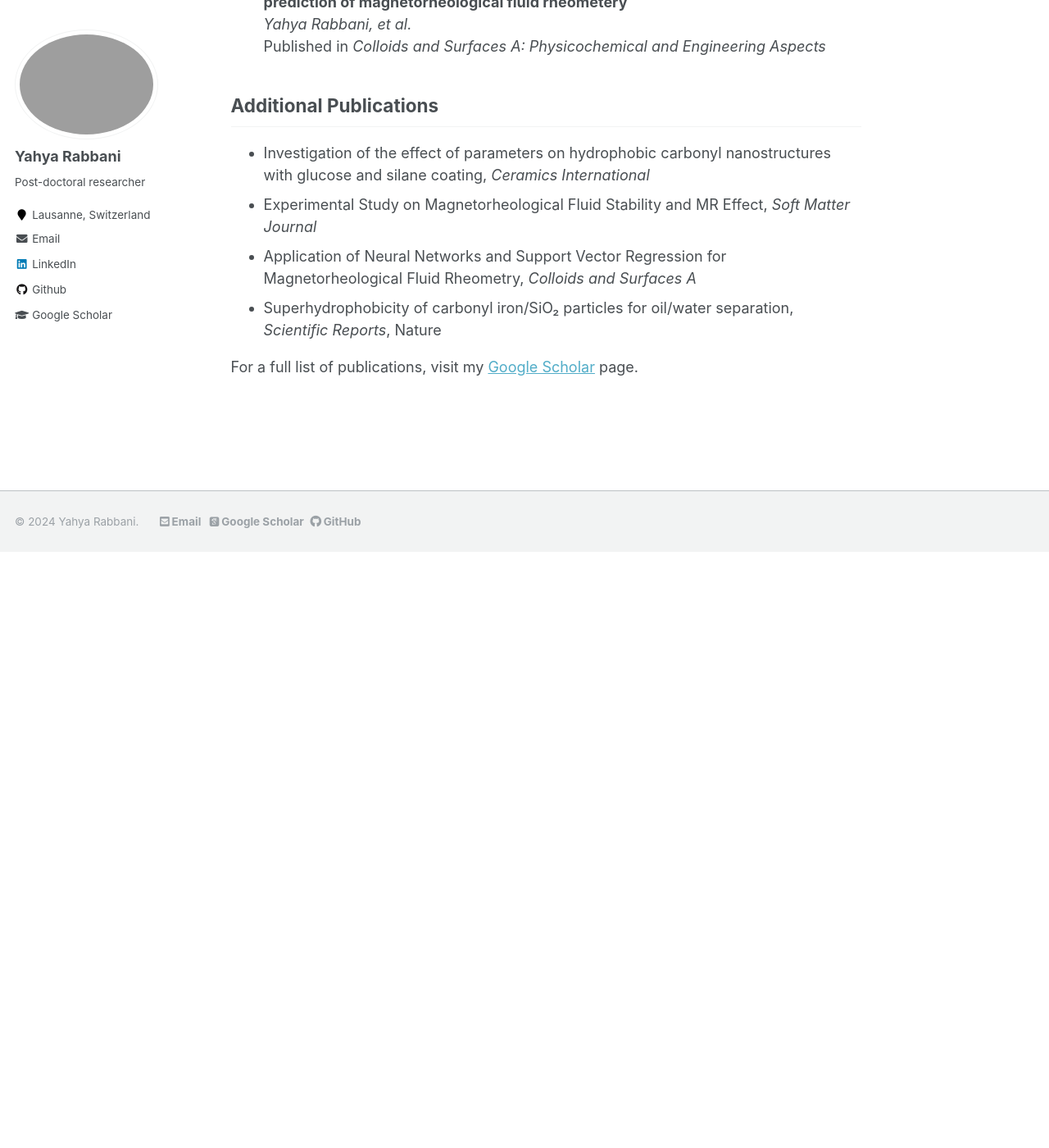
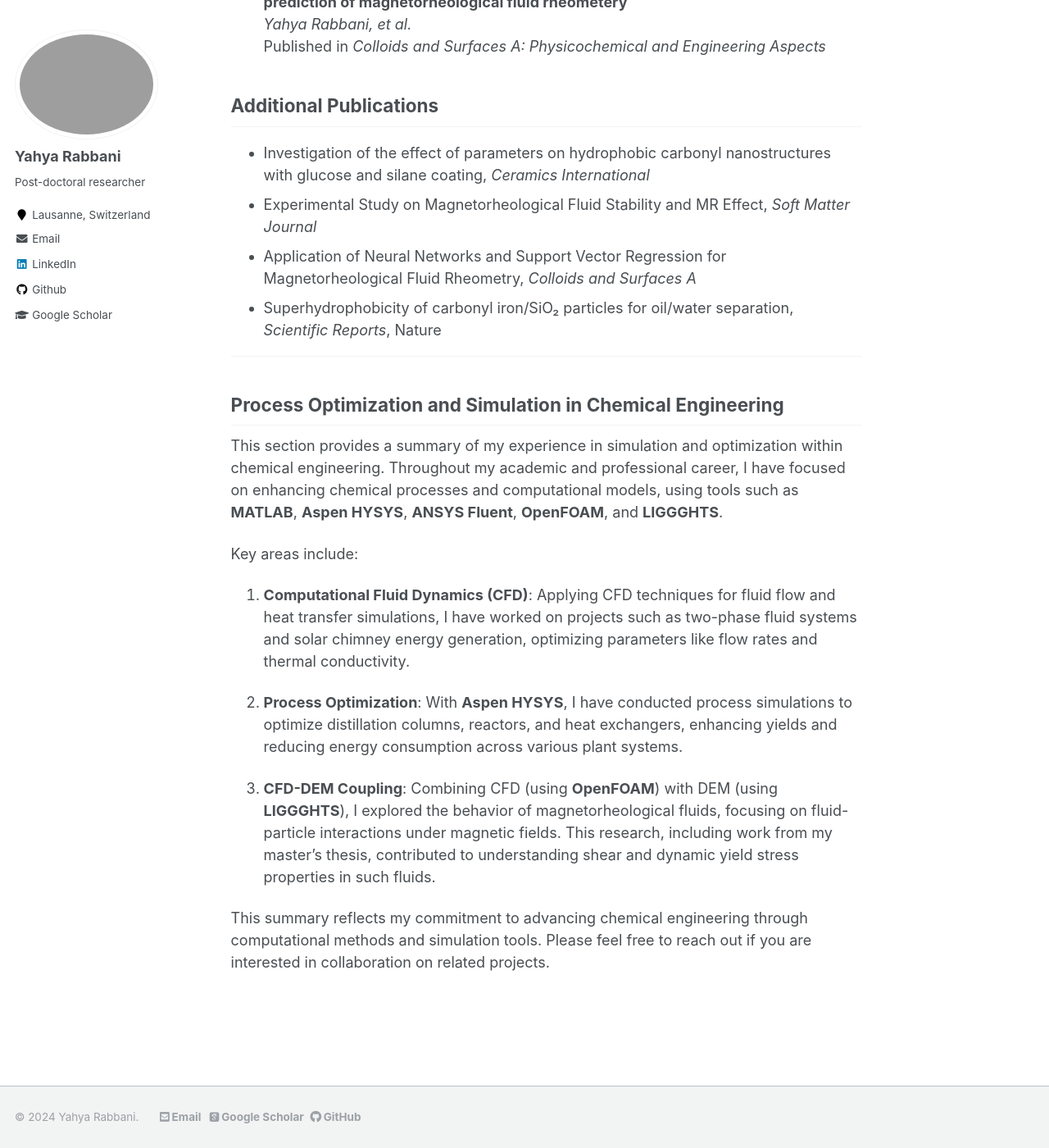
Before and after one commit to YahyaRabbani20/YahyaRabbani, a Jekyll site: the page built from _pages/research.md, in a window 1280 px wide and 1400 px high, scrolled down 1359 px. Shown: the whole window at 82% size. Built offline with Jekyll 4.4.1, drawn with Linux system fonts in a browser that asks for light colours; some web fonts are replaced; before the commit the page ends 2032 px from its top, so only the background shows below that.

Commit message:
research.md

```diff
--- a/_pages/research.md
+++ b/_pages/research.md
@@ -68,4 +68,18 @@ For a complete list of publications, please refer to my [Google Scholar](https:/
 - Application of Neural Networks and Support Vector Regression for Magnetorheological Fluid Rheometry, *Colloids and Surfaces A*
 - Superhydrophobicity of carbonyl iron/SiO₂ particles for oil/water separation, *Scientific Reports*, Nature
 
-For a full list of publications, visit my [Google Scholar](https://scholar.google.co.in/citations?user=gk2vj4YAAAAJ&hl=en) page.
+---
+
+## Process Optimization and Simulation in Chemical Engineering
+
+This section provides a summary of my experience in simulation and optimization within chemical engineering. Throughout my academic and professional career, I have focused on enhancing chemical processes and computational models, using tools such as **MATLAB**, **Aspen HYSYS**, **ANSYS Fluent**, **OpenFOAM**, and **LIGGGHTS**.
+
+Key areas include:
+
+1. **Computational Fluid Dynamics (CFD)**: Applying CFD techniques for fluid flow and heat transfer simulations, I have worked on projects such as two-phase fluid systems and solar chimney energy generation, optimizing parameters like flow rates and thermal conductivity.
+
+2. **Process Optimization**: With **Aspen HYSYS**, I have conducted process simulations to optimize distillation columns, reactors, and heat exchangers, enhancing yields and reducing energy consumption across various plant systems.
+
+3. **CFD-DEM Coupling**: Combining CFD (using **OpenFOAM**) with DEM (using **LIGGGHTS**), I explored the behavior of magnetorheological fluids, focusing on fluid-particle interactions under magnetic fields. This research, including work from my master’s thesis, contributed to understanding shear and dynamic yield stress properties in such fluids.
+
+This summary reflects my commitment to advancing chemical engineering through computational methods and simulation tools. Please feel free to reach out if you are interested in collaboration on related projects.
```
